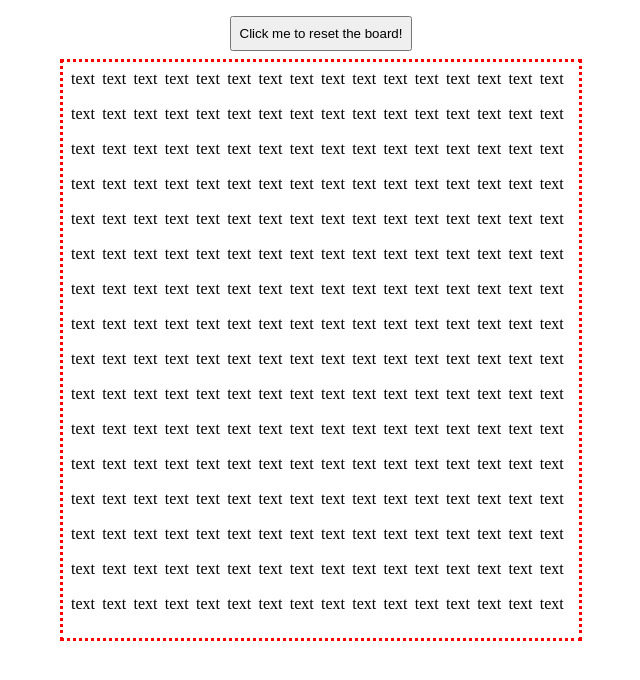
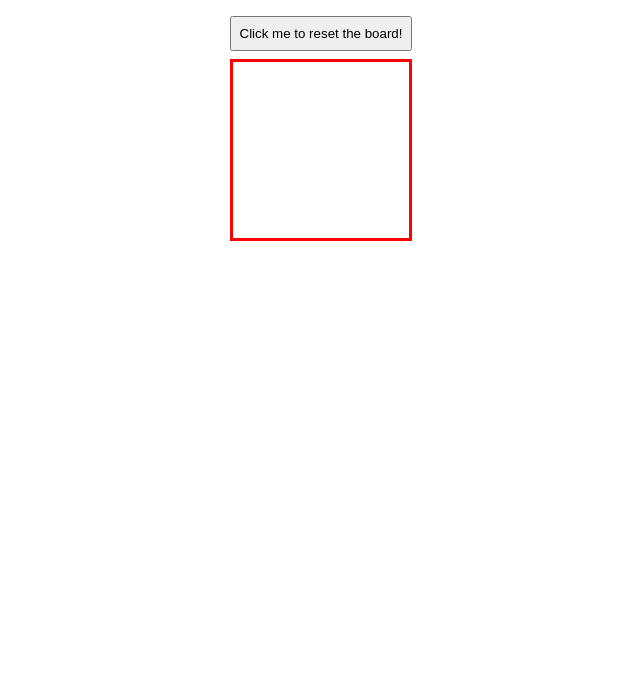
Before and after one commit to ChooJunIan/etch-a-sketch, a plain HTML site: page index.html in a window 1280 px wide. Shown: the whole page, without its empty margins (319-959 px from the left). Drawn offline with Linux system fonts and the light colour scheme.

Commit message:
Implement user input to adjust sketchpad size

```diff
--- a/script.js
+++ b/script.js
@@ -1,14 +1,14 @@
-function createBoard() {
+function createBoard(defaultRowCol = 16) {
   let container = document.querySelector('.container');
 
-  for (let row = 0; row < 16; row++) {
+  for (let row = 0; row < defaultRowCol; row++) {
     let newDivRow = document.createElement('div');
     newDivRow.setAttribute("class", "divRow");
 
-    for (let col = 0; col < 16; col++) {
+    for (let col = 0; col < defaultRowCol; col++) {
       let box = document.createElement('div');
       box.setAttribute("class", "box");
-      box.textContent = 'text';
+
       newDivRow.appendChild(box);
     }
     container.appendChild(newDivRow);
@@ -17,10 +17,17 @@ function createBoard() {
 
 function resetBoard() {
   let container = document.querySelector('.container');
+  let newBoardNum = 0;
   while(container.hasChildNodes()) {
     container.removeChild(container.firstChild);
   }
-  createBoard();
+  do {
+    newBoardNum = +prompt("How many rows do you need?")
+    if (newBoardNum > 100 || newBoardNum < 1) {
+      alert(`You entered ${newBoardNum}. Number cannot be greater than 100 or smaller than 1.`)
+    }
+  } while (newBoardNum > 100 || newBoardNum < 1);
+  createBoard(newBoardNum);
 }
 
 createBoard();
--- a/styles.css
+++ b/styles.css
@@ -12,9 +12,9 @@ button {
 
 .container {
   padding: 8px;
-  border-style: dotted;
+  border-style: solid;
   border-color: red;
-  width: 500px;
+  flex-basis: 960px 960px;
 }
 
 .divRow {
@@ -22,8 +22,8 @@ button {
 }
 
 .box {
-  width: 35px;
-  height: 35px;
+  height: 10px;
+  width: 10px;
 }
 
 .colouredBox {
```
